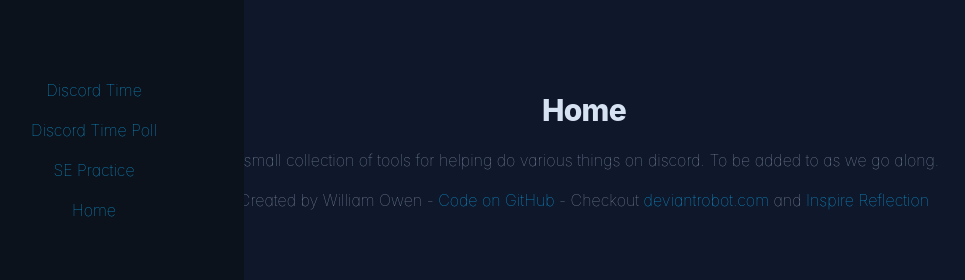
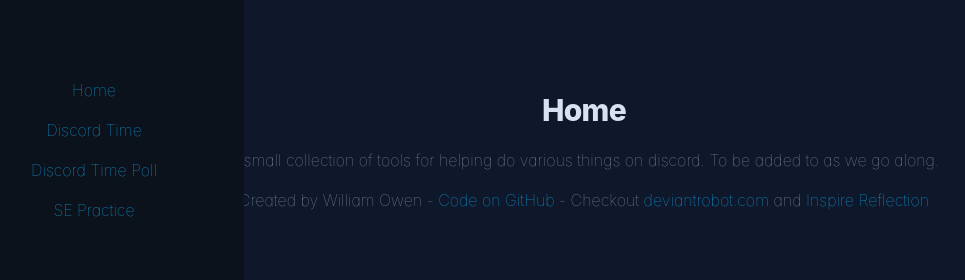
Before and after one commit to William-Owen/quick-discord-tools, a React (Create React App) app: page / in a window 1280 px wide. Shown: the part 250-530 px from the top of the page, without its empty margins (56-1021 px from the left). Built offline with nearby package versions, Linux system fonts and the light colour scheme.

Commit message:
Homepage link at the top

```diff
--- a/src/components/App/App.tsx
+++ b/src/components/App/App.tsx
@@ -11,10 +11,10 @@ function App() {
 		<div className={style.App}>
 
 			<nav>
+				<Link to="/">Home</Link>
 				<Link to="/discord-time">Discord Time</Link>
 				<Link to="/discord-time-poll">Discord Time Poll</Link>
 				<Link to="/se-practice">SE Practice</Link>
-				<Link to="/">Home</Link>
 			</nav>
 
 			<main>
```
